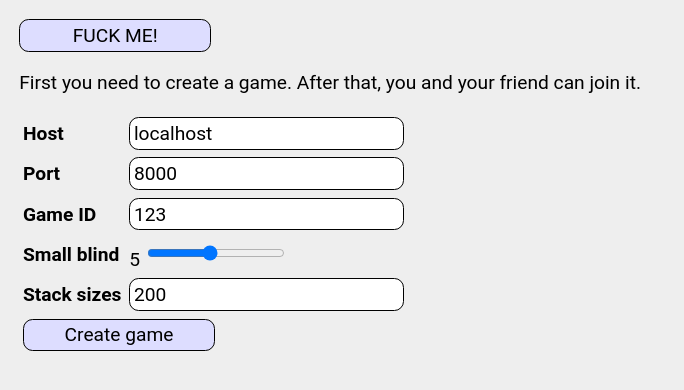
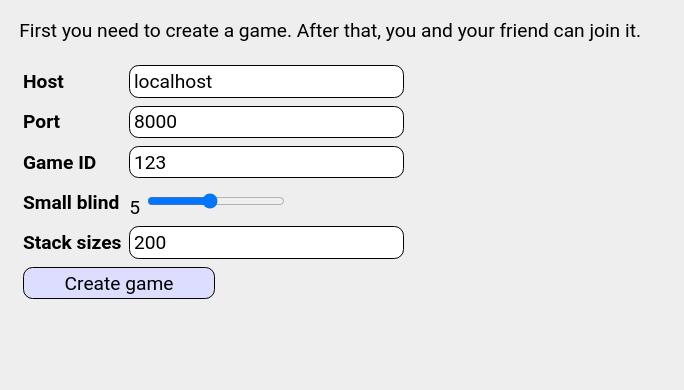
Before and after one commit to jokkebk/hu4rolls-svelte, a SvelteKit app: page / in a window 1280 px wide. Shown: the top 390 px of the page, without its empty margins (0-684 px from the left). Built offline with nearby package versions, Linux system fonts and the light colour scheme.

Commit message:
Cleanup up ugly debug code

```diff
--- a/src/routes/+page.svelte
+++ b/src/routes/+page.svelte
@@ -26,52 +26,12 @@ async function createGame() {
 
 async function joinGame(seat) {
     window.open(`/seat/${host}_${port}_${game_id}_${seat}`);
-    // Post AJAX request to create game
-    /*let resp = await fetch(`http://${host}:${port}/join`, {
-        method: 'POST',
-        headers: {
-            'Content-Type': 'application/json'
-        },
-        body: JSON.stringify({
-            'game_id': game_id,
-            'seat': 0,
-        })
-    });
-
-    // Get response and put to response variable
-    response = await resp.json();
-    */
 };
-    async function fuckMeSideways() {
-        // Extract host, port, game_id, seat from page params
-        //let [host, port, game_id, seat] = $page.params.key.split('_');
-
-        console.log(`http://${host}:${port}/join`, game_id);
-
-        let resp = await fetch(`http://${host}:${port}/join`, {
-            method: 'POST',
-            headers: {
-                'Content-Type': 'application/json'
-            },
-            body: JSON.stringify({
-                'game_id': game_id,
-                'seat': 0,
-            })
-        });
-
-        // JSON should have { 'url': 'ws://...' }
-        const data = await resp.json();
-        console.log(data);
-    }
 </script>
 
 <style>
-    th {
-        text-align: left;
-    }
+    th { text-align: left; }
 </style>
-
-<button on:click={fuckMeSideways}>FUCK ME!</button>
 
 <p>First you need to create a game. After that, you and your friend can join it.</p>
 
@@ -108,6 +68,8 @@ async function joinGame(seat) {
 <pre>{@html JSON.stringify(response, null, 2)}</pre>
 
 {#each [0, 1] as seat}
-<button on:click={() => joinGame(seat)}>Join game {seat}</button>
+<p>
+<button on:click={() => joinGame(seat)}>Join seat {seat}</button>
+</p>
 {/each}
 {/if}
```
